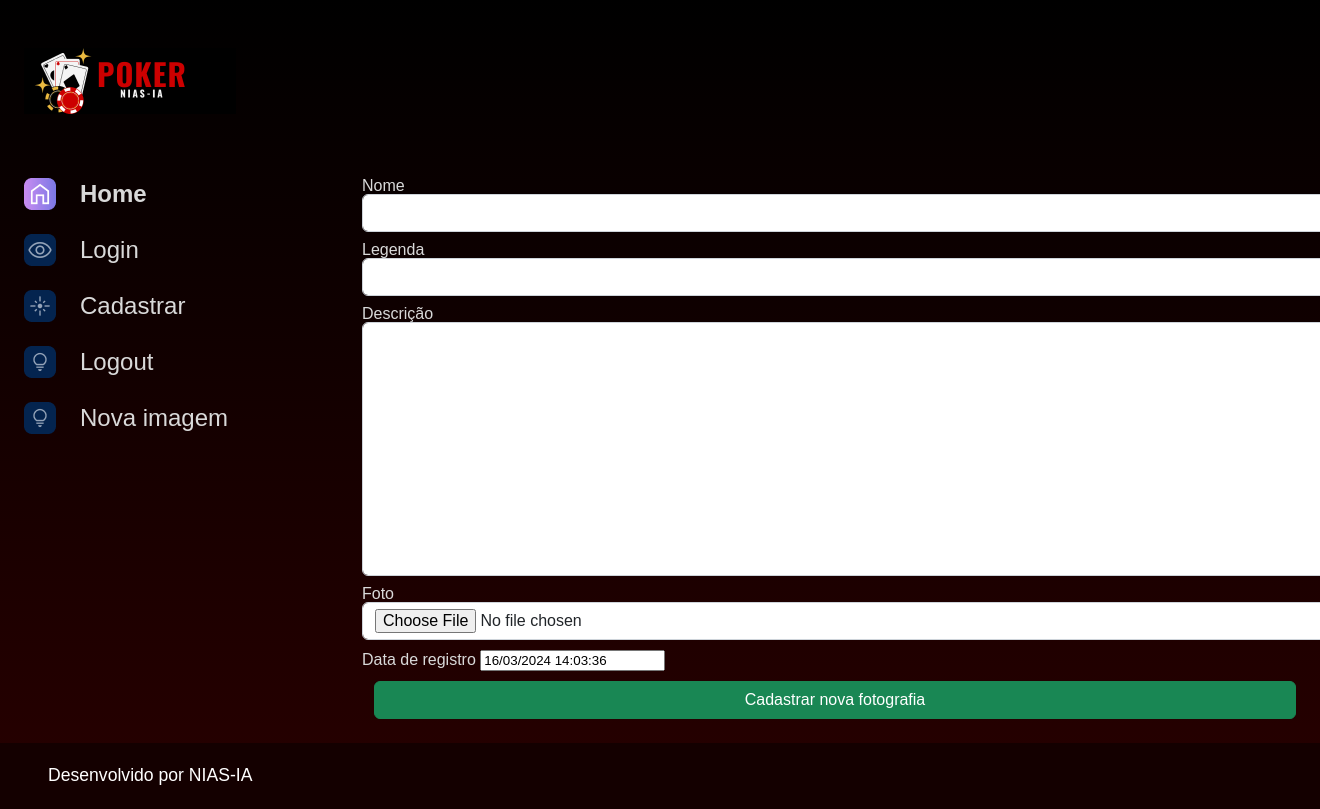
After one commit to cabraalluana/poker_nias, a Django app: page /nova-imagem in a window 1320 px wide; the page is wider, and only the part inside the window is pictured. The commit adds this page. Run offline with Django 5.2, Linux system fonts and the light colour scheme; the visitor is signed in with stand-in values (Sample User, id 1).

Commit message:
Inserir fotografia

```diff
--- /dev/null
+++ b/apps/galeria/forms.py
@@ -0,0 +1,25 @@
+from django import forms
+from apps.galeria.models import Fotografia
+
+class FotografiaForms(forms.ModelForm):
+    class Meta:
+        model = Fotografia
+        exclude = ['publicada', ]
+        labels = {
+            'descricao': 'Descrição',
+            'data_fotografia': 'Data de registro',
+            'usuario': 'Usuário'
+        }
+        widgets = {
+            'nome': forms.TextInput(attrs={'class':'form-control'}),
+            'legenda': forms.TextInput(attrs={'class':'form-control'}),
+            'categoria': forms.Select(attrs={'class':'form-control'}),
+            'descricao': forms.Textarea(attrs={'class':'form-control'}),
+            'foto': forms.FileInput(attrs={'class':'form-control'}),
+            'dataFotografia': forms.DateInput(
+                format='%d/%m/%Y',
+                attrs={
+                    'type':'date',
+                    'class':'form-control'}),
+            'usuario': forms.Select(attrs={'class': 'form-control'})
+        }
--- a/apps/galeria/models.py
+++ b/apps/galeria/models.py
@@ -7,7 +7,7 @@ class Fotografia(models.Model):
     legenda = models.CharField(max_length=150, null=False, blank=False)
     descricao = models.TextField(null=False, blank=False)
     foto = models.ImageField(upload_to="foto/%Y/%m/%d/", blank=True)
-    publicada = models.BooleanField(default=False)
+    publicada = models.BooleanField(default=True)
     data_fotografia = models.DateTimeField(default=datetime.now, blank=False)
 
 def __str__(self):
--- a/apps/galeria/urls.py
+++ b/apps/galeria/urls.py
@@ -1,8 +1,10 @@
 from django.urls import path
-from apps.galeria.views import index, imagem, buscar
+from apps.galeria.views import index, imagem, nova_imagem, editar_imagem, deletar_imagem
 
 urlpatterns = [
     path('', index, name='index'),
     path('imagem/<int:foto_id>', imagem, name='imagem'),
-    path("buscar", buscar, name="buscar")
+    path('nova-imagem', nova_imagem, name='nova_imagem'),
+    path('editar-imagem', editar_imagem, name='editar_imagem'),
+    path('deletar-imagem', deletar_imagem, name='deletar_imagem'),
 ]
--- a/apps/galeria/views.py
+++ b/apps/galeria/views.py
@@ -1,6 +1,7 @@
 from django.shortcuts import render, get_object_or_404, redirect
 from apps.galeria.models import Fotografia
 from django.contrib import messages
+from apps.galeria.forms import FotografiaForms
 
 def index(request):
     if not request.user.is_authenticated:
@@ -16,16 +17,23 @@ def imagem(request, foto_id):
 
     return render(request, 'galeria/imagem.html', {"fotografia": fotografia})
 
-def buscar(request):
+def nova_imagem(request):
     if not request.user.is_authenticated:
         messages.error(request, 'Usuário não logado.')
         return redirect('login')
 
-    fotografias = Fotografia.objects.filter(publicada=True)
+    form = FotografiaForms
 
-    if "buscar" in request.GET:
-        nome_a_buscar = request.GET['buscar']
-        if nome_a_buscar:
-            fotografias = fotografias.filter(nome__icontains=nome_a_buscar)
+    if request.method == 'POST':
+        form = FotografiaForms(request.POST, request.FILES)
+        if form.is_valid():
+            form.save()
+            messages.success(request, 'Nova Fotografia cadastrada!')
 
-    return render(request, "galeria/buscar.html", {"cards": fotografias})
+    return render (request, 'galeria/nova_imagem.html', {'form': form})
+
+def editar_imagem(request):
+    pass
+
+def deletar_imagem(request):
+    pass
--- a/templates/galeria/imagem.html
+++ b/templates/galeria/imagem.html
@@ -15,6 +15,10 @@
                                 <p class="imagem__descricao">{{ fotografia.legenda }}</p>
                                 <p class="imagem__texto">{{ fotografia.descricao }}</p>
                             </div>
+                            <div>
+                                <a href="{% url 'editar_imagem' %}"><button class="btn btn-success col-12" style="padding: top 5px;">Editar</button></a>
+                                <a href="{% url 'deletar_imagem' %}"><button class="btn btn-danger col-12" style="padding: top 5px;">Deletar</button></a>
+                            </div>
                         </div>
                     </div>
                 </section>
--- /dev/null
+++ b/templates/galeria/nova_imagem.html
@@ -0,0 +1,24 @@
+{% extends 'shared/base.html' %}
+{% load static %}
+{% block content %}
+            <section class="galeria" style="margin-left: 5em">
+                <form action="{% url 'nova_imagem' %}" method="POST" enctype="multipart/form-data">
+                    {% csrf_token %}
+                    <div class="row">
+                        {% for field in form.visible_fields %}
+                            <div class="col-12 col-lg-12" style="margin-bottom: 10px;">
+                                <label for="{{ field.id_for_label }}" style="color:#D9D9D9; margin-bottom: 5px;">{{ field.label }}</label>
+                                {{ field }}
+                            </div>
+                        {% endfor %}
+                    </div>
+                    <div>
+                        <button type="submit" class="btn btn-success col-12" style="padding: top 5px;">Cadastrar nova fotografia</button>
+                    </div>
+                </form>
+            </section>
+        </main>
+    </div>
+</body>
+
+{% endblock %}
--- a/templates/partials/_menu.html
+++ b/templates/partials/_menu.html
@@ -16,5 +16,6 @@
                 <a href="{% url 'login' %}"><img src="{% static '/assets/ícones/1x/Mais vistas - inativo.png' %}"> Login</a>
                 <a href="{% url 'cadastro' %}"><img src="{% static '/assets/ícones/1x/Novas - inativo.png' %}"> Cadastrar</a>
                 <a href="{% url 'logout' %}"><img src="{% static '/assets/ícones/1x/Surpreenda-me - inativo.png' %}"> Logout</a>
+                <a href="{% url 'nova_imagem' %}"><img src="{% static '/assets/ícones/1x/Surpreenda-me - inativo.png' %}"> Nova imagem</a>
             </nav>
         </section>
```
Also changed, not shown: apps/galeria/migrations/0007_alter_fotografia_publicada.py (added).
